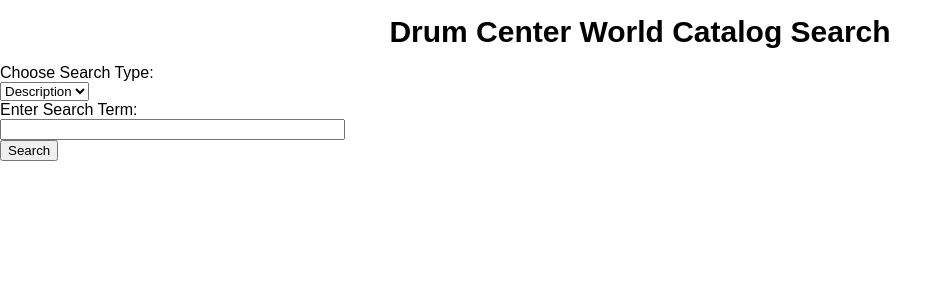
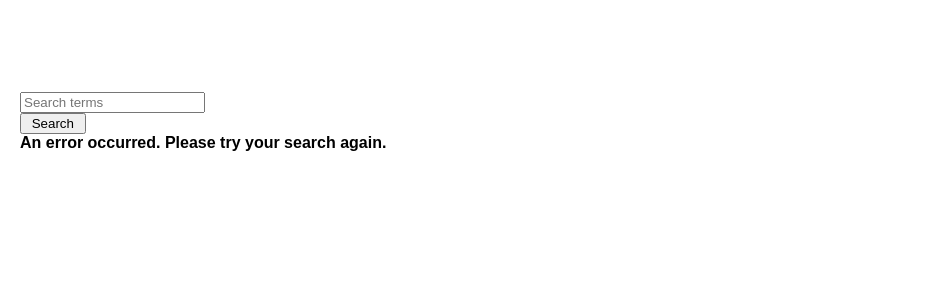
Before and after one commit to george-zip/ecommerce_project, a PHP site: page /Search.php?message=error in a window 1280 px wide. Shown: the part 46-346 px from the top of the page, without its empty margins (0-952 px from the left). Run offline with PHP 8.4, Linux system fonts and the light colour scheme; the visitor is signed in with stand-in values (Sample User, id 1).

Commit message:
Fixes (#5)
* bug fixes

* more fixes

```diff
--- a/public_html/EditAccount.php
+++ b/public_html/EditAccount.php
@@ -1,6 +1,5 @@
     <?php
     include_once 'heading.php';
-    session_start();
     require_once "connection.php";
 
     if (!isset($_SESSION['UserID'])){
--- a/public_html/Search.php
+++ b/public_html/Search.php
@@ -1,31 +1,32 @@
 <?php
 include_once 'heading.php';
 
-if (isset($_SESSION['LoginUser'])) {
+if (!isset($_SESSION['UserID'])) {
+    echo 'User must be logged in to search inventory';
+} else {
+    echo "
+<br/><br/><br/><br/>
+<!-- <form id='login-form' action='editAccountCode.php' method='POST'> -->
+<form class='input-group' style='margin: 20px' method='POST' action='searchCode.php'>
+  <div class='form-outline' >
+    <input type='search' id='search' name='search-term' class='form-control' placeholder='Search terms' />
+  </div>
+  <p>
+      <input type='submit' class='w3-button w3-section w3-blue w3-ripple' name='btnSearch' value=' Search '>
+  </p>
+    ";
+}
 
- echo'
-  <h1>Drum Center World Catalog Search</h1>
+if (isset($_GET['message'])) {
+    if ($_GET['message'] == 'error') {
+        echo '<h4>An error occurred. Please try your search again.</h4>';
+    }
+}
 
-  <form action="SearchResults.php" method="post">
-        Choose Search Type:<br />
-    <select name="searchtype">
-      <option value="description">Description
-      <option value="ProductId"> Product ID
-    </select>
-    <br />
-    Enter Search Term:<br />
-    <input name="searchterm" type="text" size="40">
-    <br />
-    <input type="submit" name="submit" value="Search">
-  </form>
+echo "</form>";
+
+?>
 
 </body>
+
 </html>
-    ';
-
-}
-
-else {
-
-}
-?>
```
Also changed, not shown: public_html/editAccountCode.php (+6 -1 lines), sql/DrumCenterWorld_cpanel.sql (deleted).
